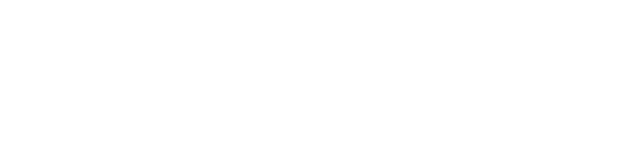
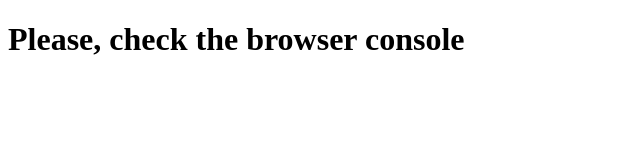
Before and after one commit to DennyGD/JavaScipt-Basics, a plain HTML site: page ArraysMethods/index.html in a window 1280 px wide. Shown: the whole page, without its empty margins (0-640 px from the left). Drawn offline with Linux system fonts and the light colour scheme.

Commit message:
Added h1 tag

```diff
--- a/ArraysMethods/index.html
+++ b/ArraysMethods/index.html
@@ -5,6 +5,7 @@
     <title>Methods of arrays</title>
 </head>
 <body>
+    <h1>Please, check the browser console</h1>
     <script src="scripts/makePerson.js"></script>
     <script src="scripts/peopleOfAge.js"></script>
     <script src="scripts/underagePeople.js"></script>
```
